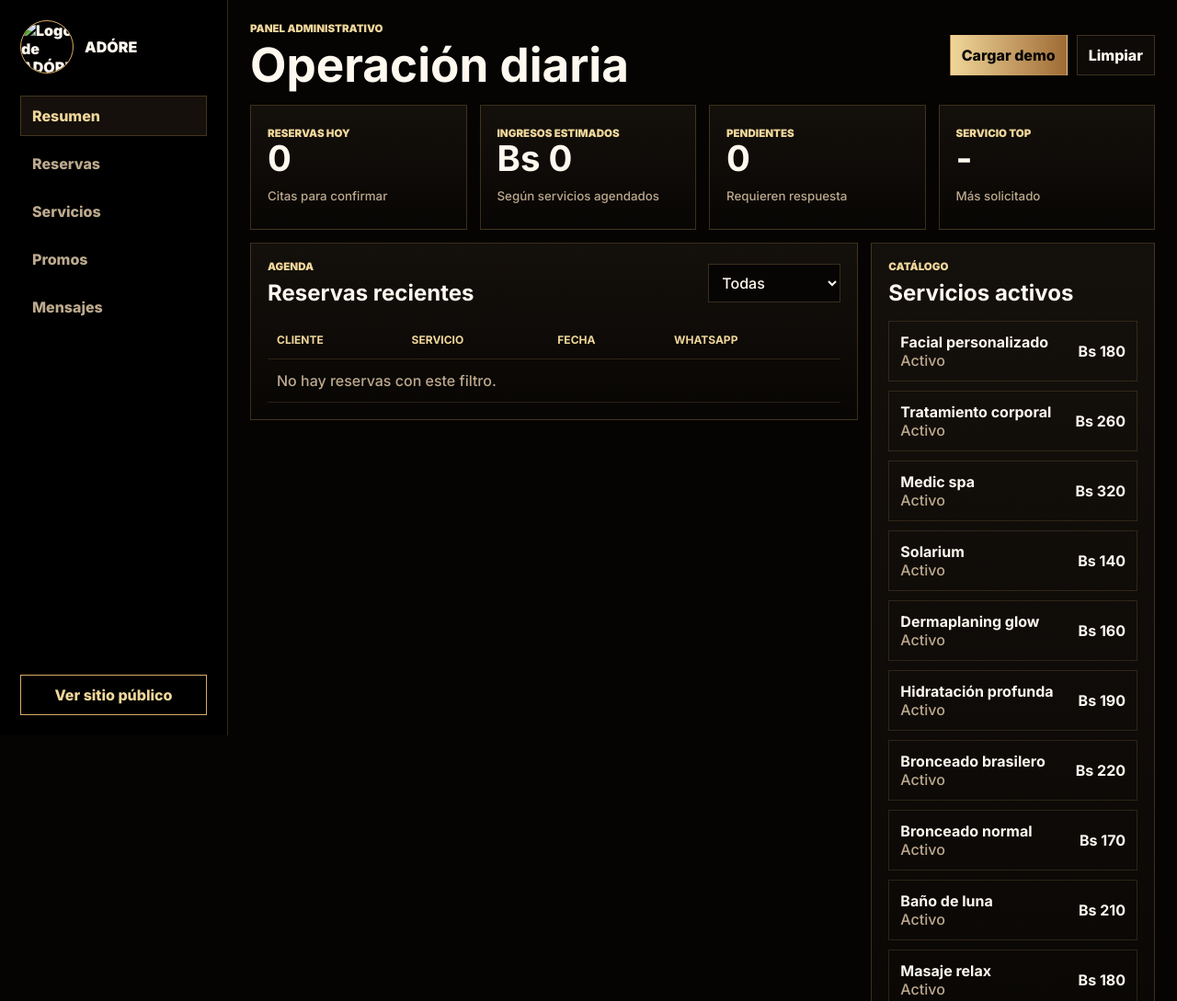
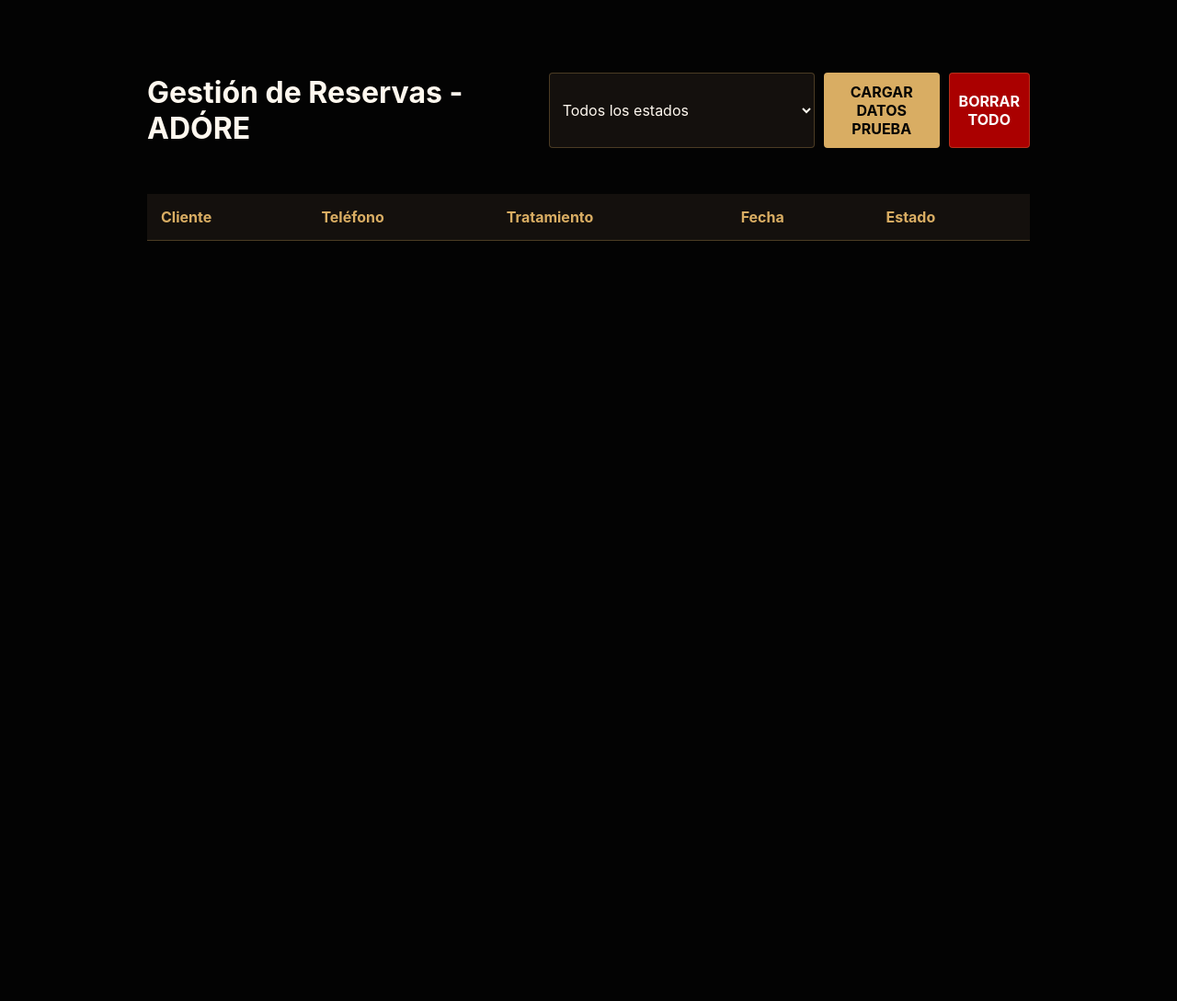
Before and after one commit to humbert9933-ux/ADORE, a website: page admin.html in a window 1280 px wide. Shown: the top 1089 px of the page at 92% size. After the commit the page ends 800 px from the top, so only its background shows below. Drawn offline with Linux system fonts and the light colour scheme; no server answers.

Commit message:
Refactor admin.html for improved layout and styling
Updated the admin dashboard layout and styles.

```diff
--- a/admin.html
+++ b/admin.html
@@ -4,135 +4,50 @@
     <meta charset="utf-8" />
     <meta name="viewport" content="width=device-width, initial-scale=1" />
     <title>Dashboard | ADÓRE</title>
-    <meta name="description" content="Panel administrativo de ADÓRE Centro Estético." />
-    <link rel="preconnect" href="https://fonts.googleapis.com" />
-    <link rel="preconnect" href="https://fonts.gstatic.com" crossorigin />
-    <link
-      href="https://fonts.googleapis.com/css2?family=Inter:wght@500;600;700;800;900&display=swap"
-      rel="stylesheet"
-    />
-    <link rel="stylesheet" href="admin.css" />
+    <link rel="stylesheet" href="styles.css" />
+    <style>
+      .admin-container { max-width: 1000px; margin: 40px auto; padding: 20px; }
+      .admin-header { display: flex; justify-content: space-between; align-items: center; margin-bottom: 30px; }
+      .controls { display: flex; gap: 10px; }
+      .controls select, .controls button { padding: 10px; background: var(--soft-panel); border: 1px solid var(--line); color: var(--text); border-radius: 4px; }
+      .controls button { cursor: pointer; background: var(--gold); color: var(--black); font-weight: bold; }
+      table { width: 100%; border-collapse: collapse; margin-top: 20px; background: var(--soft-panel); }
+      th, td { padding: 15px; text-align: left; border-bottom: 1px solid var(--line); }
+      th { color: var(--gold); }
+      .status-select { background: transparent; border: 1px solid var(--line); color: var(--text); padding: 5px; }
+    </style>
   </head>
   <body>
-    <aside class="admin-sidebar">
-      <a class="admin-brand" href="index.html" aria-label="Volver al sitio">
-        <img src="assets/adore-logo.jpg" alt="Logo de ADÓRE Centro Estético" />
-        <span>ADÓRE</span>
-      </a>
-      <nav aria-label="Administración">
-        <a class="active" href="#resumen">Resumen</a>
-        <a href="#reservas">Reservas</a>
-        <a href="#servicios">Servicios</a>
-        <a href="#promos">Promos</a>
-        <a href="#mensajes">Mensajes</a>
-      </nav>
-      <a class="site-link" href="index.html">Ver sitio público</a>
-    </aside>
-
-    <main class="admin-main">
-      <header class="admin-topbar">
-        <div>
-          <p>Panel administrativo</p>
-          <h1>Operación diaria</h1>
-        </div>
-        <div class="topbar-actions">
-          <button type="button" id="seedData">Cargar demo</button>
-          <button type="button" id="clearData">Limpiar</button>
-        </div>
-      </header>
-
-      <section class="metrics" id="resumen" aria-label="Indicadores principales">
-        <article>
-          <span>Reservas hoy</span>
-          <strong id="todayBookings">0</strong>
-          <small>Citas para confirmar</small>
-        </article>
-        <article>
-          <span>Ingresos estimados</span>
-          <strong id="estimatedRevenue">Bs 0</strong>
-          <small>Según servicios agendados</small>
-        </article>
-        <article>
-          <span>Pendientes</span>
-          <strong id="pendingBookings">0</strong>
-          <small>Requieren respuesta</small>
-        </article>
-        <article>
-          <span>Servicio top</span>
-          <strong id="topService">-</strong>
-          <small>Más solicitado</small>
-        </article>
-      </section>
-
-      <section class="admin-grid">
-        <section class="panel reservations-panel" id="reservas">
-          <div class="panel-header">
-            <div>
-              <p>Agenda</p>
-              <h2>Reservas recientes</h2>
-            </div>
-            <select id="statusFilter" aria-label="Filtrar reservas por estado">
-              <option value="all">Todas</option>
+    <div class="admin-container">
+      <div class="admin-header">
+        <h1>Gestión de Reservas - ADÓRE</h1>
+        <div class="controls">
+          <select id="statusFilter">
+            <option value="Todos">Todos los estados</option>
             <option value="Pendiente">Pendientes</option>
             <option value="Confirmada">Confirmadas</option>
-              <option value="Completada">Completadas</option>
+            <option value="Atendida">Atendidas</option>
+            <option value="Cancelada">Canceladas</option>
           </select>
+          <button id="seedData">Cargar Datos Prueba</button>
+          <button id="clearData" style="background: #a00; color: white;">Borrar Todo</button>
         </div>
-          <div class="table-wrap">
+      </div>
+
       <table>
         <thead>
           <tr>
             <th>Cliente</th>
-                  <th>Servicio</th>
+            <th>Teléfono</th>
+            <th>Tratamiento</th>
             <th>Fecha</th>
-                  <th>WhatsApp</th>
             <th>Estado</th>
           </tr>
         </thead>
-              <tbody id="bookingRows"></tbody>
+        <tbody id="bookingRows">
+          </tbody>
       </table>
     </div>
-        </section>
-
-        <section class="panel" id="servicios">
-          <div class="panel-header compact">
-            <div>
-              <p>Catálogo</p>
-              <h2>Servicios activos</h2>
-            </div>
-          </div>
-          <div class="service-list" id="serviceList"></div>
-        </section>
-
-        <section class="panel" id="promos">
-          <div class="panel-header compact">
-            <div>
-              <p>Marketing</p>
-              <h2>Promoción vigente</h2>
-            </div>
-          </div>
-          <div class="promo-box">
-            <strong>40% de descuento</strong>
-            <span>Campaña en todos los servicios de ADÓRE.</span>
-            <button type="button">Editar campaña</button>
-          </div>
-        </section>
-
-        <section class="panel" id="mensajes">
-          <div class="panel-header compact">
-            <div>
-              <p>Atención</p>
-              <h2>Mensajes rápidos</h2>
-            </div>
-          </div>
-          <div class="message-list">
-            <button type="button">Confirmar cita</button>
-            <button type="button">Enviar ubicación</button>
-            <button type="button">Recordar promoción</button>
-          </div>
-        </section>
-      </section>
-    </main>
 
     <script src="admin.js"></script>
   </body>
```
Lines whose indentation alone changed are shown as unchanged.
